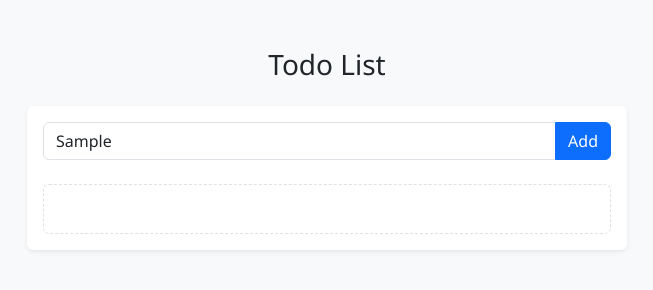
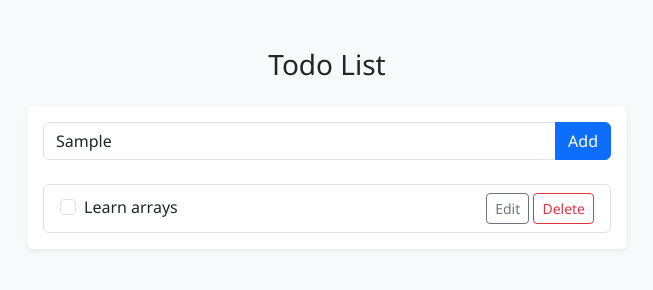
Before and after one commit to jaykobak/simple-todo-list-appJavaScript, a plain HTML site: page index.html in a window 1280 px wide. Both pictures are taken after typing "Sample" into the empty fields and a click on the button "Add". Shown: the whole page, without its empty margins (313-966 px from the left). Drawn offline with nearby package versions, Linux system fonts and the light colour scheme.

Commit message:
render list using javascript instead of html

```diff
--- a/index.html
+++ b/index.html
@@ -24,21 +24,11 @@
                         <button class="btn btn-primary" onclick="addItem()" type="button">Add</button>
                     </div>
 
-                    <ul class="list-group">
+                    <ul class="list-group" id="listGroup">
                         <li class="list-group-item empty-state text-center py-4" id="emptyState">
                             <i class="bi bi-journal-check empty-icon" aria-hidden="true"></i>
                             <p class="mb-0 mt-2 text-muted">Your list will be shown here</p>
                         </li>
-                        <!-- <li class="list-group-item d-flex justify-content-between align-items-center">
-                            <div class="form-check">
-                                <input class="form-check-input" type="checkbox" id="todo1" />
-                                <label class="form-check-label" for="todo1">Learn arrays</label>
-                            </div>
-                            <div>
-                                <button class="btn btn-sm btn-outline-secondary" type="button">Edit</button>
-                                <button class="btn btn-sm btn-outline-danger" type="button">Delete</button>
-                            </div>
-                        </li> -->
                     </ul>
                 </div>
             </div>
--- a/script.js
+++ b/script.js
@@ -10,9 +10,21 @@ const addItem = () => {
     }
 
     else {
-        // Store user input in array
-        allLists.push(input)
+        allLists.push(input) // Store user input in array
 
-        emptyState.innerHTML = ''
+        listGroup.innerHTML = ''
+
+        for (i = 0; i < allLists.length; i++) {
+            listGroup.innerHTML += `<li class="list-group-item d-flex justify-content-between align-items-center">
+                <div class="form-check">
+                    <input class="form-check-input" type="checkbox" id="todo1" />
+                    <label class="form-check-label" for="todo1">Learn arrays</label>
+                </div>
+                <div>
+                    <button class="btn btn-sm btn-outline-secondary" type="button">Edit</button>
+                    <button class="btn btn-sm btn-outline-danger" type="button">Delete</button>
+                </div>
+            </li>`
+        }
     }
 }
```
